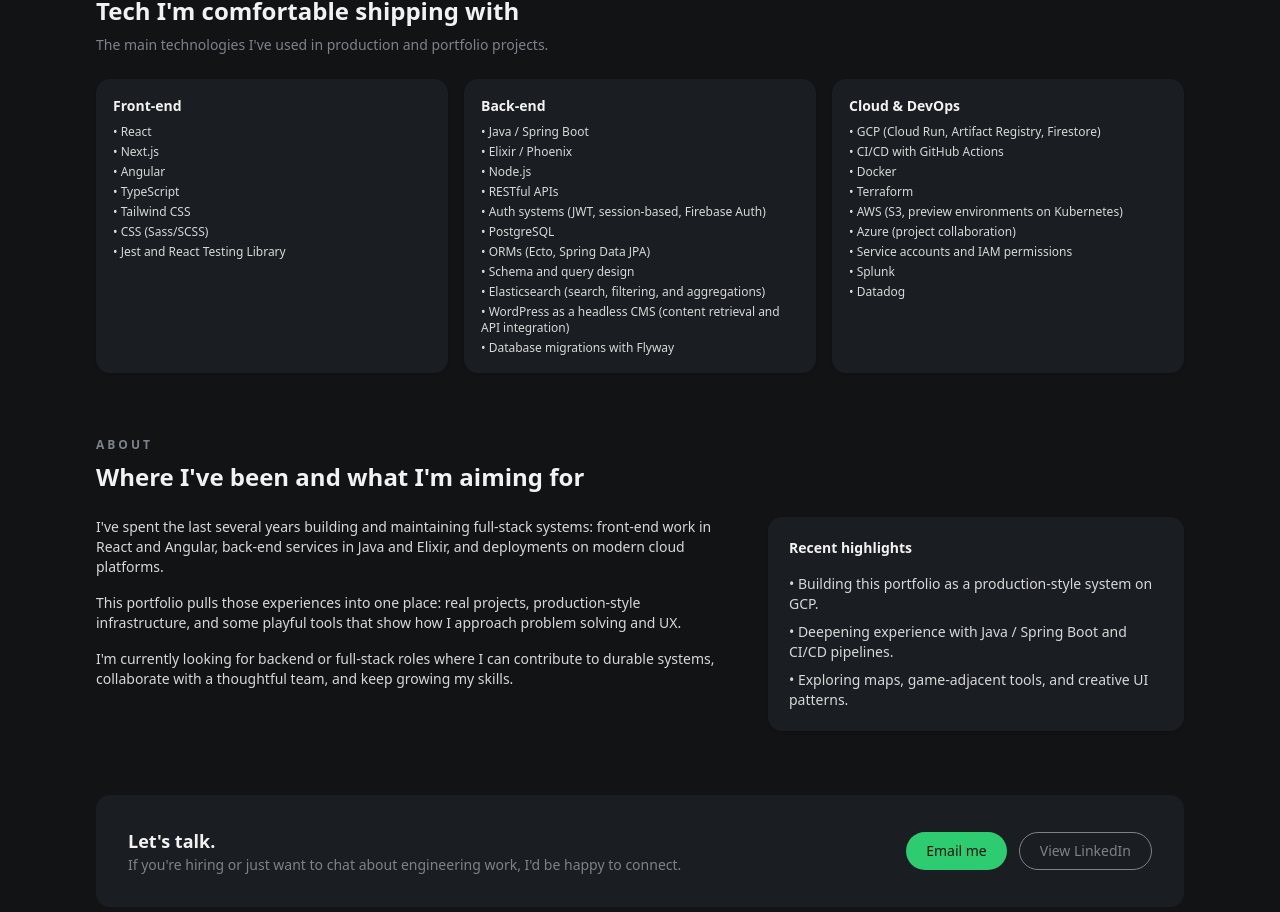
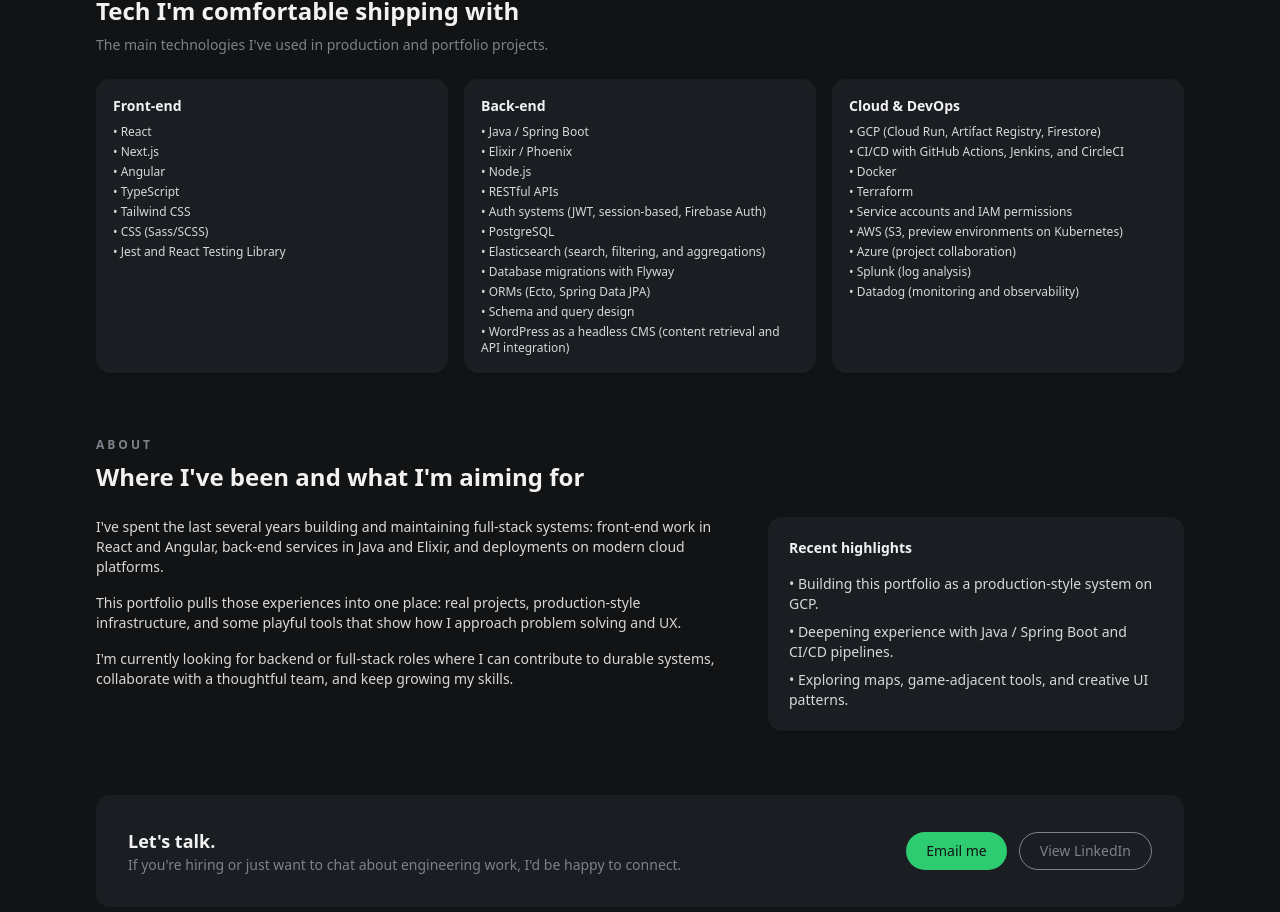
Before and after one commit to kdilts13/portfolio, a Next.js app in the folder web/: page / in a window 1280 px wide. Shown: the part 832-1744 px from the top of the page. Built offline with nearby package versions, Linux system fonts and the light colour scheme; no server answers.

Commit message:
update tech stack lists ordering

```diff
--- a/web/src/app/components/home/techStack.tsx
+++ b/web/src/app/components/home/techStack.tsx
@@ -32,25 +32,25 @@ export default function TechStack() {
             'RESTful APIs',
             'Auth systems (JWT, session-based, Firebase Auth)',
             'PostgreSQL',
+            'Elasticsearch (search, filtering, and aggregations)',
+            'Database migrations with Flyway',
             'ORMs (Ecto, Spring Data JPA)',
             'Schema and query design',
-            'Elasticsearch (search, filtering, and aggregations)',
             'WordPress as a headless CMS (content retrieval and API integration)',
-            'Database migrations with Flyway',
           ]}
         />
         <StackGroup
           title="Cloud & DevOps"
           items={[
             'GCP (Cloud Run, Artifact Registry, Firestore)',
-            'CI/CD with GitHub Actions',
+            'CI/CD with GitHub Actions, Jenkins, and CircleCI',
             'Docker',
             'Terraform',
+            'Service accounts and IAM permissions',
             'AWS (S3, preview environments on Kubernetes)',
             'Azure (project collaboration)',
-            'Service accounts and IAM permissions',
-            'Splunk',
-            'Datadog',
+            'Splunk (log analysis)',
+            'Datadog (monitoring and observability)',
           ]}
         />
       </div>
```
